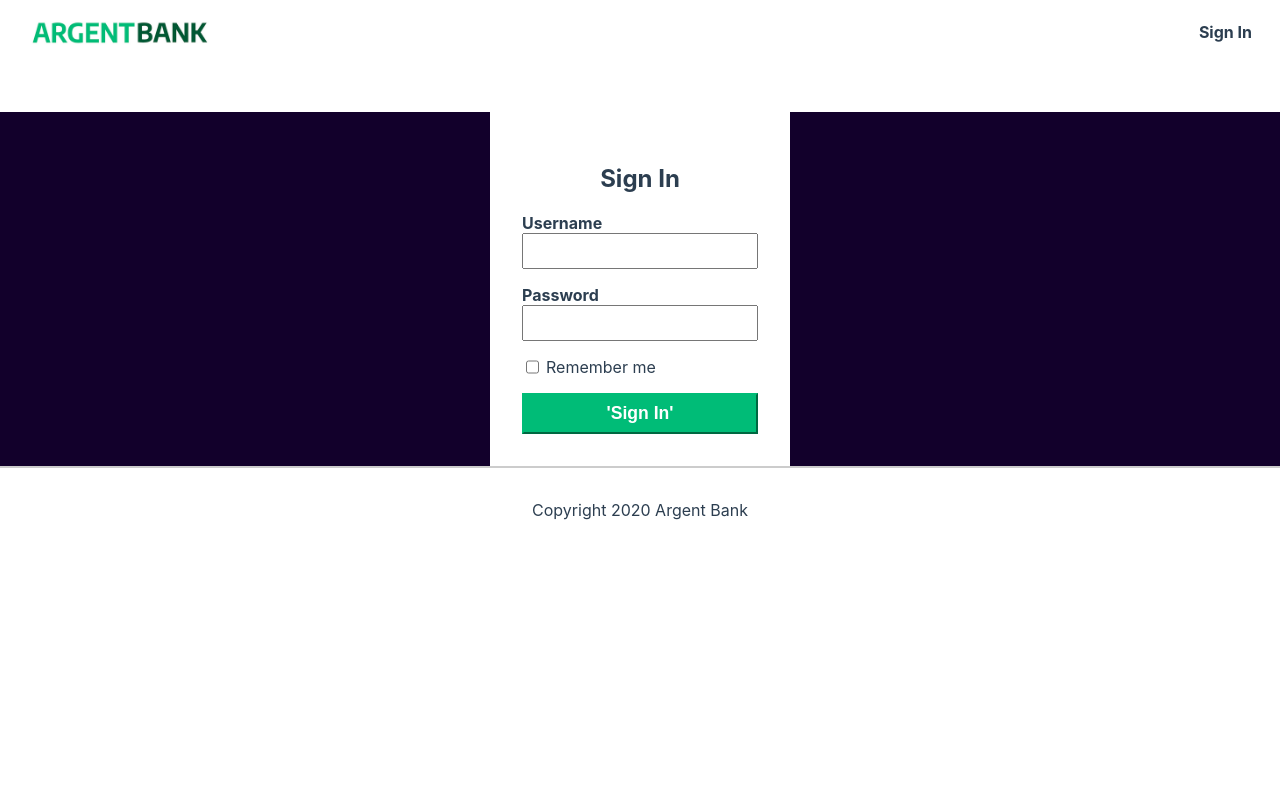
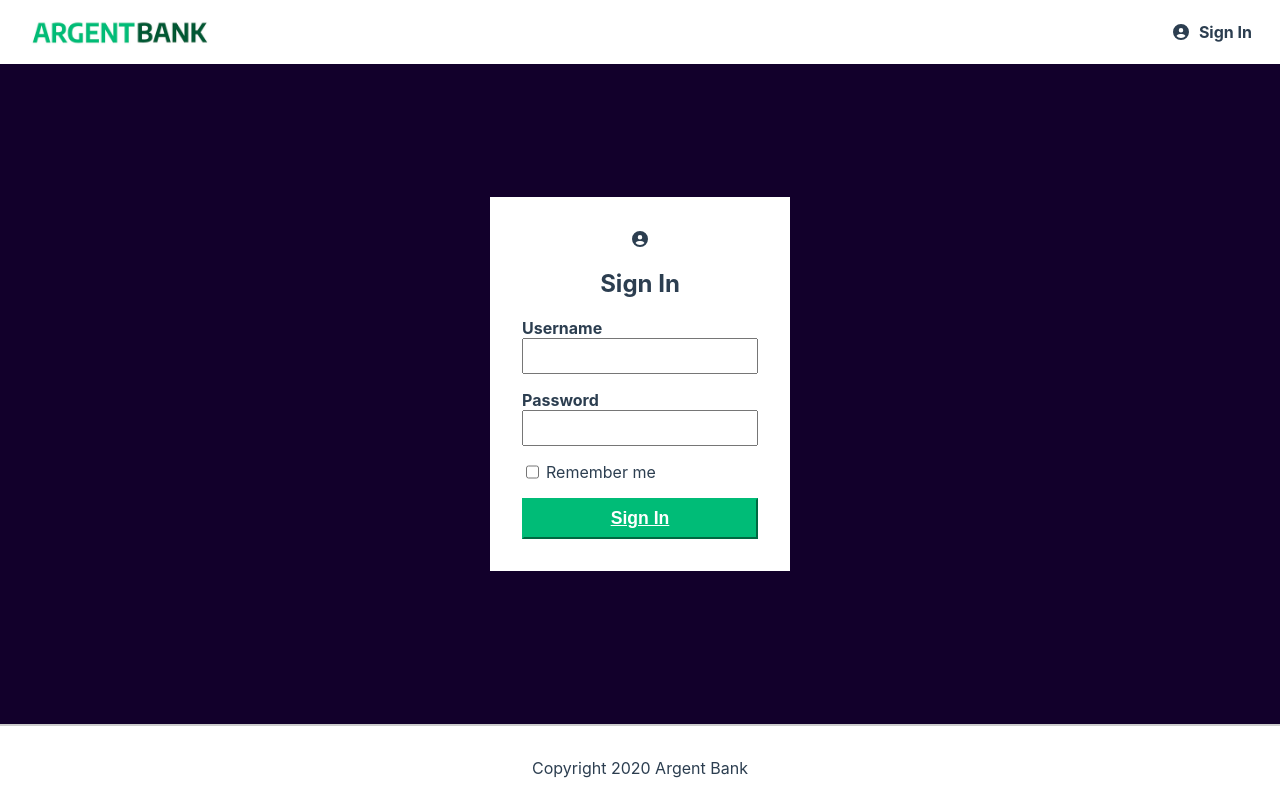
Before and after one commit to Halloween47/projet-13_bank-frontend, a React (Create React App) app: page /login in a window 1280 px wide. Built offline with nearby package versions, Linux system fonts and the light colour scheme.

Commit message:
Respect des Wireframes

```diff
--- a/package.json
+++ b/package.json
@@ -3,6 +3,9 @@
   "version": "0.1.0",
   "private": true,
   "dependencies": {
+    "@fortawesome/fontawesome-svg-core": "^6.5.1",
+    "@fortawesome/free-solid-svg-icons": "^6.5.1",
+    "@fortawesome/react-fontawesome": "^0.2.0",
     "@reduxjs/toolkit": "^2.0.1",
     "axios": "^1.6.5",
     "react": "^18.2.0",
--- a/src/App.css
+++ b/src/App.css
@@ -19,6 +19,7 @@ body {
 
 .bg-dark {
   background-color: #12002b;
+  padding-bottom: 20px;
 }
 
 .sr-only {
@@ -54,6 +55,9 @@ body {
 .main-nav-item {
   text-decoration: none;
   margin-right: 0.5rem;
+}
+.main-nav-item svg {
+  margin-right: 10px;
 }
 
 .main-nav-item:hover {
@@ -105,7 +109,9 @@ body {
   margin-bottom: 0;
   font-size: 0.9rem;
 }
-
+.sign-in {
+  position: relative;
+}
 @media (min-width: 920px) {
   .hero {
     height: 400px;
@@ -169,14 +175,21 @@ body {
   border-color: #00bc77;
   background-color: #00bc77;
   color: #fff;
+  text-decoration: underline;
 }
-
+#mainUser {
+  /* padding: 4rem ; */
+  height: 80vh;
+  display: flex;
+  justify-content: center;
+  align-items: center;
+}
 .sign-in-content {
   box-sizing: border-box;
   background-color: white;
   width: 300px;
   margin: 0 auto;
-  margin-top: 3rem;
+  /* margin-top: 3rem; */
   padding: 2rem;
 }
 
@@ -343,7 +356,23 @@ body {
   padding: 10px;
   margin: 10px 0px;
 }
+.main-nav-links {
+  width: 20%;
+  display: flex;
+  justify-content: flex-end;
+}
+.main-nav-links a {
+  width: 50%;
+  display: flex;
+  justify-content: flex-end;
+  align-items: center;
+}
 .profileAuthentificated {
+  display: block;
+  width: 100% !important;
   margin-right: 20px;
   text-decoration: none;
 }
+.profileAuthentificated svg {
+  margin-right: 10px;
+}
--- a/src/App.jsx
+++ b/src/App.jsx
@@ -3,7 +3,10 @@ import { BrowserRouter as Router, Routes, Route } from 'react-router-dom'
 import HomePage from './pages/homePage'
 import SignIn from './pages/sign-in'
 import User from './pages/user'
-import Header from './components/header'
+
+import { library } from '@fortawesome/fontawesome-svg-core';
+import { faCircleUser } from '@fortawesome/free-solid-svg-icons';
+library.add(faCircleUser);
 
 function App() {
   return (
--- a/src/components/header.jsx
+++ b/src/components/header.jsx
@@ -1,6 +1,9 @@
 import { useSelector } from 'react-redux'
 import { Link } from 'react-router-dom'
 import { logOut } from '../store/AuthSlice'
+
+import { FontAwesomeIcon } from '@fortawesome/react-fontawesome';
+import { faCircleUser, faRightFromBracket } from '@fortawesome/free-solid-svg-icons';
 
 function Header() {
   const isAuthenticated = useSelector((state) => state.auth.isAuthenticated)
@@ -16,22 +19,23 @@ function Header() {
         />
         <h1 className="sr-only">Argent Bank</h1>
       </Link>
-      <div>
+      <div  className="main-nav-links">
         {isAuthenticated && localStorage.getItem('token') !== null ? (
           <>
             <Link to="/user" className="profileAuthentificated">
-              <div className="iconProfil"></div>
+              <FontAwesomeIcon icon={faCircleUser} />
               {firstname}
-            </Link>
+
+              </Link>
             <Link to="/" className="main-nav-item" onClick={logOut}>
               {/* <Link to="/" className="main-nav-item" > */}
-              <i className="fa fa-user-circle"></i>
-              Sign Out
+              <FontAwesomeIcon icon={faRightFromBracket} />
+                  Sign Out
             </Link>
           </>
         ) : (
           <Link to="/login" className="main-nav-item">
-            <i className="fa fa-user-circle"></i>
+            <FontAwesomeIcon icon={faCircleUser} />
             Sign In
           </Link>
         )}
--- a/src/pages/sign-in.jsx
+++ b/src/pages/sign-in.jsx
@@ -4,6 +4,10 @@ import Header from '../components/header'
 import { useNavigate } from 'react-router-dom'
 import { useDispatch } from 'react-redux'
 import { loginUser } from '../store/AuthSlice'
+
+import { FontAwesomeIcon } from '@fortawesome/react-fontawesome';
+import { faCircleUser } from '@fortawesome/free-solid-svg-icons';
+
 
 function SignIn() {
   const [email, setEmail] = useState('')
@@ -37,9 +41,9 @@ function SignIn() {
   return (
     <div className="sign-in">
       <Header />
-      <main className="main bg-dark">
+      <main className="main bg-dark" id='mainUser'>
         <section className="sign-in-content">
-          <i className="fa fa-user-circle sign-in-icon"></i>
+          <FontAwesomeIcon icon={faCircleUser} />
           <h1>Sign In</h1>
           <form onSubmit={handleLoginEvent}>
             <div className="input-wrapper">
@@ -68,7 +72,7 @@ function SignIn() {
             </div>
             <button className="sign-in-button">
               {/* {loading ? 'Chargement...' : 'Sign In'} */}
-              'Sign In'
+              Sign In
             </button>
             {error && <h2 className="error">{error}</h2>}
           </form>
```
Also changed, not shown: 1 other file (tests, documents, lock files or other folders).
